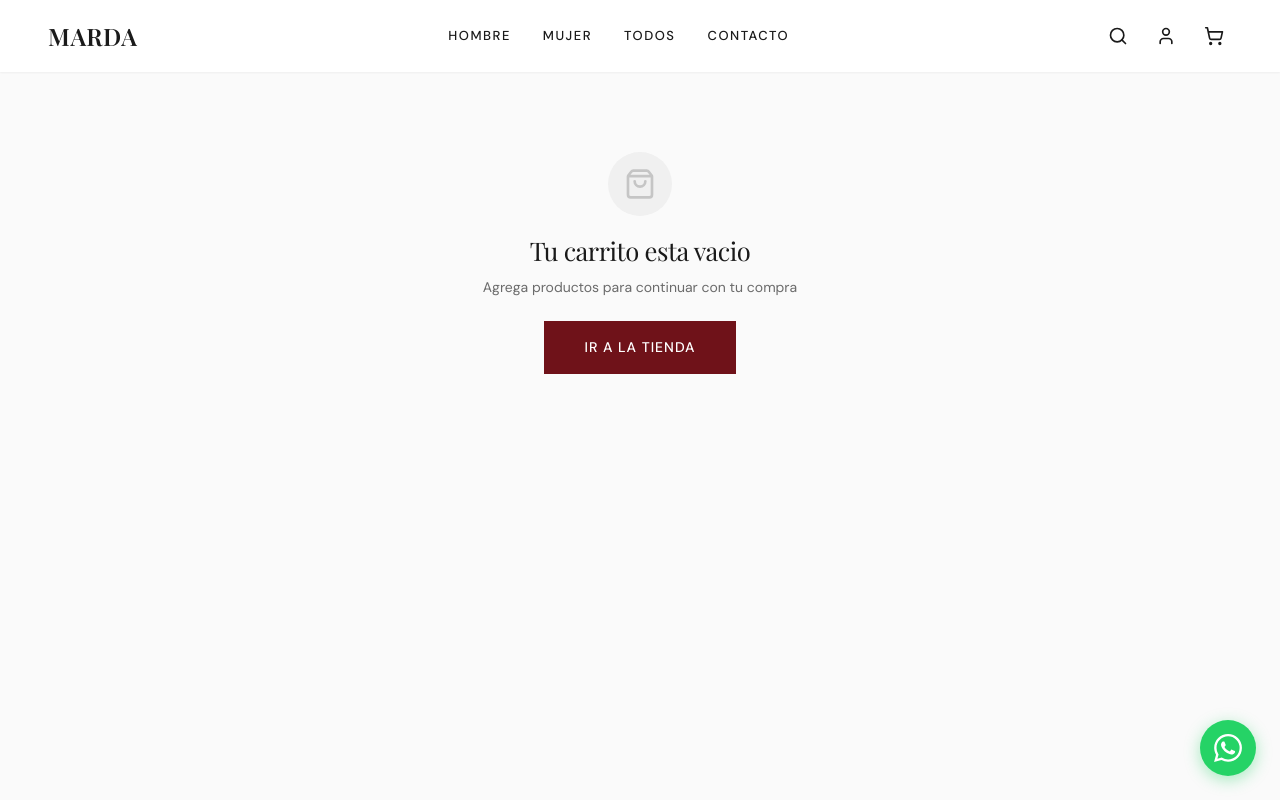
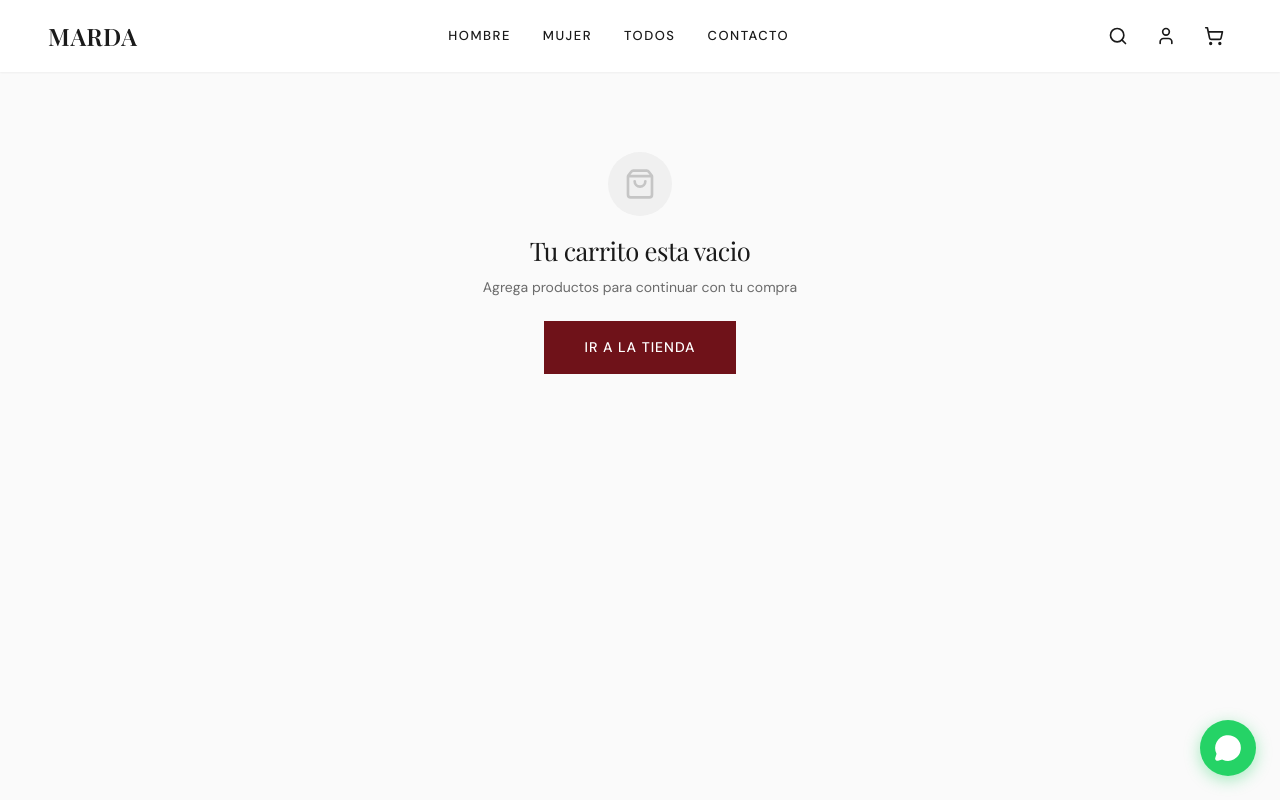
Before and after one commit to danielamartin-web/TIENDAROPA, a React (Vite) app: page /#/checkout in a window 1280 px wide. Shown: the top 800 px of the page. Built offline with nearby package versions, Linux system fonts and the light colour scheme.

Commit message:
feat: update WhatsApp numbers for Martin and Daniela

```diff
--- a/src/components/WhatsAppButton.tsx
+++ b/src/components/WhatsAppButton.tsx
@@ -1,26 +1,75 @@
-import { useState } from 'react';
-import { DEFAULT_WHATSAPP_NUMBER } from '@/lib/constants';
+import { useState, useEffect, useRef } from 'react';
+import { WHATSAPP_MARTIN, WHATSAPP_DANIELA } from '@/lib/constants';
+import { MessageCircle, X, User } from 'lucide-react';
 
-interface WhatsAppButtonProps {
-  phoneNumber?: string;
-  message?: string;
+interface WhatsAppContact {
+  name: string;
+  number: string;
+  label: string;
 }
 
-export default function WhatsAppButton({
-  phoneNumber = DEFAULT_WHATSAPP_NUMBER,
-  message = 'Hola MARDA! Quiero hacer una consulta.',
-}: WhatsAppButtonProps) {
+const CONTACTS: WhatsAppContact[] = [
+  { name: 'Martin', number: WHATSAPP_MARTIN, label: 'Escribir a Martin' },
+  { name: 'Daniela', number: WHATSAPP_DANIELA, label: 'Escribir a Daniela' },
+];
+
+export default function WhatsAppButton() {
+  const [open, setOpen] = useState(false);
   const [hovered, setHovered] = useState(false);
+  const menuRef = useRef<HTMLDivElement>(null);
 
-  const url = `https://wa.me/${phoneNumber}?text=${encodeURIComponent(message)}`;
+  // Close menu when clicking outside
+  useEffect(() => {
+    function handleClickOutside(e: MouseEvent) {
+      if (menuRef.current && !menuRef.current.contains(e.target as Node)) {
+        setOpen(false);
+      }
+    }
+    if (open) {
+      document.addEventListener('mousedown', handleClickOutside);
+      return () => document.removeEventListener('mousedown', handleClickOutside);
+    }
+  }, [open]);
+
+  const handleContactClick = (number: string) => {
+    const message = 'Hola MARDA! Quiero hacer una consulta.';
+    const url = `https://wa.me/${number}?text=${encodeURIComponent(message)}`;
+    window.open(url, '_blank', 'noopener,noreferrer');
+    setOpen(false);
+  };
 
   return (
-    <a
-      href={url}
-      target="_blank"
-      rel="noopener noreferrer"
-      className="fixed bottom-6 right-6 z-[60] w-14 h-14 rounded-full bg-[#25D366] flex items-center justify-center shadow-whatsapp transition-all duration-300"
+    <div ref={menuRef} className="fixed bottom-6 right-6 z-[60] flex flex-col items-end gap-3">
+      {/* Contact Menu */}
+      {open && (
+        <div className="flex flex-col gap-2 mb-1 animate-fade-in-up">
+          {CONTACTS.map((contact) => (
+            <button
+              key={contact.number}
+              onClick={() => handleContactClick(contact.number)}
+              className="flex items-center gap-3 bg-[#1A1A1A] text-white pl-4 pr-5 py-3 rounded-full shadow-lg border border-[#2A2A2A] hover:border-[#25D366] hover:bg-[#222] transition-all duration-200 min-w-[200px]"
+            >
+              <div className="w-8 h-8 rounded-full bg-[#25D366]/20 flex items-center justify-center flex-shrink-0">
+                <User size={14} className="text-[#25D366]" />
+              </div>
+              <div className="text-left">
+                <p className="text-xs font-body font-medium text-white">{contact.label}</p>
+                <p className="text-[10px] font-body text-[#6B6B6B]">
+                  +{contact.number.replace(/(\d{2})(\d{1})(\d{2})(\d{4})(\d{4})/, '$1 $2 $3 $4-$5')}
+                </p>
+              </div>
+            </button>
+          ))}
+        </div>
+      )}
+
+      {/* Main WhatsApp Button */}
+      <button
+        onClick={() => setOpen(!open)}
+        className="w-14 h-14 rounded-full flex items-center justify-center shadow-whatsapp transition-all duration-300"
         style={{
+          background: open ? '#1A1A1A' : '#25D366',
+          border: open ? '2px solid #25D366' : '2px solid transparent',
           transform: hovered ? 'scale(1.1)' : 'scale(1)',
           boxShadow: hovered
             ? '0 6px 24px rgba(37,211,102,0.5)'
@@ -28,16 +77,21 @@ export default function WhatsAppButton({
         }}
         onMouseEnter={() => setHovered(true)}
         onMouseLeave={() => setHovered(false)}
-      aria-label="Contactar por WhatsApp"
+        aria-label={open ? 'Cerrar menu WhatsApp' : 'Contactar por WhatsApp'}
       >
-      <svg
-        width={28}
-        height={28}
-        viewBox="0 0 24 24"
-        fill="white"
-      >
-        <path d="M17.472 14.382c-.297-.149-1.758-.867-2.03-.967-.273-.099-.471-.148-.67.15-.197.297-.767.966-.94 1.164-.173.199-.347.223-.644.075-.297-.15-1.255-.463-2.39-1.475-.883-.788-1.48-1.761-1.653-2.059-.173-.297-.018-.458.13-.606.134-.133.298-.347.446-.52.149-.174.198-.298.298-.497.099-.198.05-.371-.025-.52-.075-.149-.669-1.612-.916-2.207-.242-.579-.487-.5-.669-.51-.173-.008-.371-.01-.57-.01-.198 0-.52.074-.792.372-.272.297-1.04 1.016-1.04 2.479 0 1.462 1.065 2.875 1.213 3.074.149.198 2.096 3.2 5.077 4.487.709.306 1.262.489 1.694.625.712.227 1.36.195 1.871.118.571-.085 1.758-.719 2.006-1.413.248-.694.248-1.289.173-1.413-.074-.124-.272-.198-.57-.347m-5.421 7.403h-.004a9.87 9.87 0 01-5.031-1.378l-.361-.214-3.741.982.998-3.648-.235-.374a9.86 9.86 0 01-1.51-5.26c.001-5.45 4.436-9.884 9.888-9.884 2.64 0 5.122 1.03 6.988 2.898a9.825 9.825 0 012.893 6.994c-.003 5.45-4.437 9.884-9.885 9.884m8.413-18.297A11.815 11.815 0 0012.05 0C5.495 0 .16 5.335.157 11.892c0 2.096.547 4.142 1.588 5.945L.057 24l6.305-1.654a11.882 11.882 0 005.683 1.448h.005c6.554 0 11.89-5.335 11.893-11.893a11.821 11.821 0 00-3.48-8.413Z"/>
-      </svg>
-    </a>
+        {open ? (
+          <X size={24} className="text-[#25D366]" />
+        ) : (
+          <MessageCircle size={28} className="text-white" fill="white" />
+        )}
+      </button>
+
+      {/* Mini Label */}
+      {!open && (
+        <span className="absolute -top-8 right-0 bg-[#1A1A1A] text-white text-[10px] font-body px-2 py-1 rounded whitespace-nowrap opacity-0 hover:opacity-100 transition-opacity pointer-events-none">
+          Escribinos
+        </span>
+      )}
+    </div>
   );
 }
--- a/src/lib/constants.ts
+++ b/src/lib/constants.ts
@@ -4,7 +4,10 @@ export const STORE_TAGLINE = 'Ropa que te define';
 export const STORE_DESCRIPTION = 'MARDA - Tienda online de ropa interior y ropa juvenil para hombres y mujeres. Envios a todo el pais. Compra facil por WhatsApp.';
 
 // Default social links (configurable from admin)
-export const DEFAULT_WHATSAPP_NUMBER = '5491112345678';
+// Martín: +54 9 11 3919-9537 | Daniela: +54 9 11 7820-4224
+export const WHATSAPP_MARTIN = '5491139199537';
+export const WHATSAPP_DANIELA = '5491178204224';
+export const DEFAULT_WHATSAPP_NUMBER = WHATSAPP_MARTIN;
 export const DEFAULT_INSTAGRAM = 'marda.oficial';
 export const DEFAULT_FACEBOOK = 'mardaoficial';
 export const DEFAULT_TIKTOK = 'marda.oficial';
@@ -12,6 +15,10 @@ export const DEFAULT_TIKTOK = 'marda.oficial';
 // Social URLs
 export const getWhatsAppUrl = (number: string = DEFAULT_WHATSAPP_NUMBER) =>
   `https://wa.me/${number}`;
+export const getWhatsAppMartinUrl = (message?: string) =>
+  `https://wa.me/${WHATSAPP_MARTIN}${message ? `?text=${encodeURIComponent(message)}` : ''}`;
+export const getWhatsAppDanielaUrl = (message?: string) =>
+  `https://wa.me/${WHATSAPP_DANIELA}${message ? `?text=${encodeURIComponent(message)}` : ''}`;
 export const getInstagramUrl = (user: string = DEFAULT_INSTAGRAM) =>
   `https://instagram.com/${user}`;
 export const getFacebookUrl = (page: string = DEFAULT_FACEBOOK) =>
--- a/src/pages/AdminSettings.tsx
+++ b/src/pages/AdminSettings.tsx
@@ -37,14 +37,14 @@ const defaultSettings: AppSettings = {
   storeName: 'MARDA',
   tagline: 'Ropa que te define',
   logo: '',
-  whatsapp: '5491112345678',
+  whatsapp: '5491139199537',
   email: 'contacto@marda.com',
   address: 'Buenos Aires, Argentina',
   hours: 'Lunes a Viernes 9:00 - 18:00, Sabados 10:00 - 14:00',
   instagram: 'marda.oficial',
   facebook: 'mardaoficial',
   tiktok: 'marda.oficial',
-  whatsappNumber: '5491112345678',
+  whatsappNumber: '5491139199537',
   metaTitle: 'MARDA - Ropa Interior y Juvenil',
   metaDescription:
     'MARDA - Tienda online de ropa interior y ropa juvenil para hombres y mujeres. Envios a todo el pais. Compra facil por WhatsApp.',
@@ -176,7 +176,7 @@ export default function AdminSettings() {
             value={settings.whatsapp}
             onChange={(e) => updateField('whatsapp', e.target.value)}
             className="w-full h-[44px] pl-10 pr-4 bg-[#0F0F0F] border border-[#2A2A2A] rounded-lg text-white font-body text-sm focus:outline-none focus:border-[#6F1219] transition-colors"
-            placeholder="5491112345678"
+            placeholder="5491139199537"
           />
         </div>
       </div>
@@ -313,7 +313,7 @@ export default function AdminSettings() {
             value={settings.whatsappNumber}
             onChange={(e) => updateField('whatsappNumber', e.target.value)}
             className="w-full h-[44px] pl-10 pr-4 bg-[#0F0F0F] border border-[#2A2A2A] rounded-lg text-white font-body text-sm focus:outline-none focus:border-[#6F1219] transition-colors"
-            placeholder="5491112345678"
+            placeholder="5491139199537"
           />
         </div>
         <p className="font-body text-[11px] text-[#6B6B6B] mt-1">
--- a/src/pages/CustomerDashboard.tsx
+++ b/src/pages/CustomerDashboard.tsx
@@ -447,7 +447,7 @@ function ProfileForm({ profile, onSave, onCancel }: ProfileFormProps) {
           value={form.phone}
           onChange={(e) => updateField('phone', e.target.value)}
           className={inputClass('phone')}
-          placeholder="+54 9 11 2345 6789"
+          placeholder="+54 9 11 3919-9537"
         />
         {errors.phone && (
           <p className="text-[#EF4444] text-xs font-body mt-1">{errors.phone}</p>
--- a/src/pages/Home.tsx
+++ b/src/pages/Home.tsx
@@ -646,7 +646,7 @@ function SocialSection() {
           }}
         >
           {[
-            { Icon: WhatsAppIcon, href: 'https://wa.me/5491112345678', label: 'WhatsApp' },
+            { Icon: WhatsAppIcon, href: 'https://wa.me/5491139199537', label: 'WhatsApp' },
             { Icon: InstagramIcon, href: 'https://instagram.com/marda.oficial', label: 'Instagram' },
             { Icon: FacebookIcon, href: 'https://facebook.com/mardaoficial', label: 'Facebook' },
             { Icon: TikTokIcon, href: 'https://tiktok.com/@marda.oficial', label: 'TikTok' },
```
Also changed, not shown: src/lib/orderUtils.ts (+5 -5 lines). Lines whose indentation alone changed are shown as unchanged.
